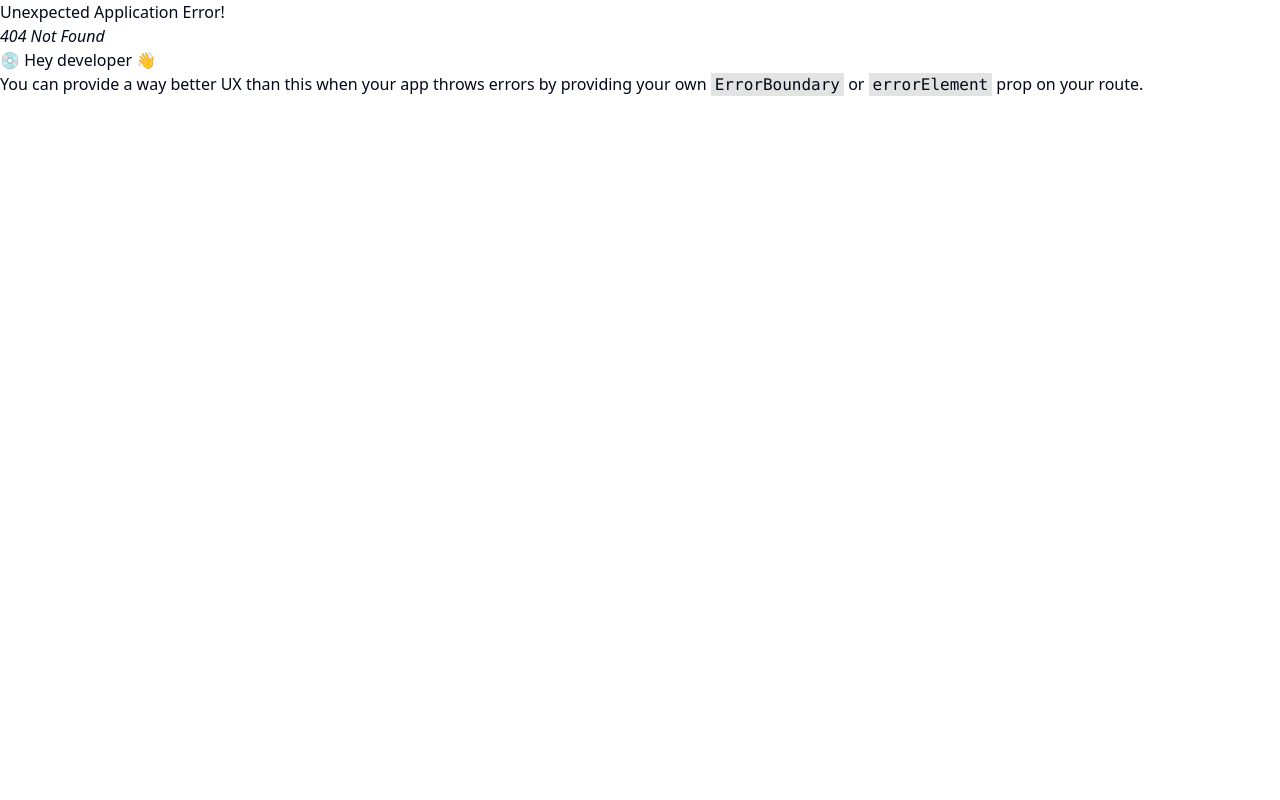
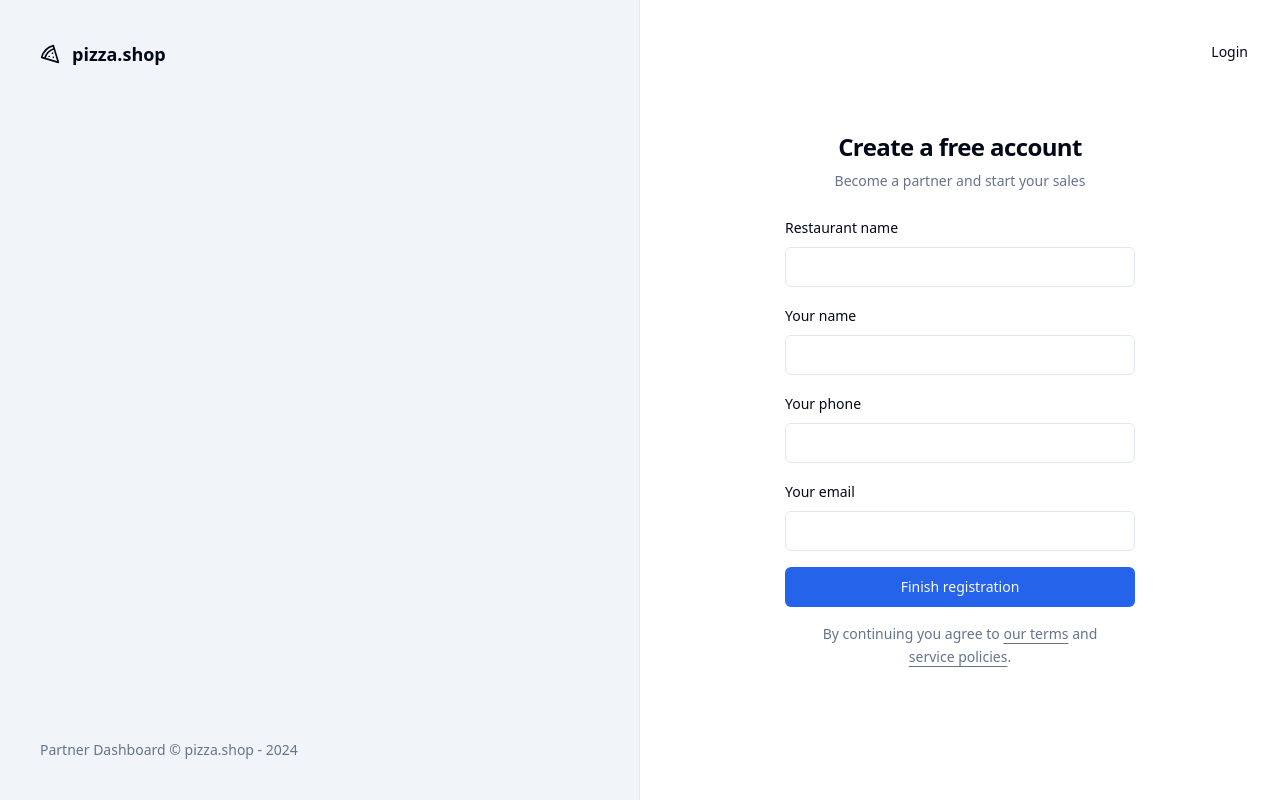
Before and after one commit to lucastenani/pizza.shop, a React (Vite) app: page /sign-up in a window 1280 px wide. Before the commit this address had no page. Built offline with nearby package versions, Linux system fonts and the light colour scheme.

Commit message:
Creation of the restaurant registration page

```diff
--- a/src/pages/_layouts/auth.tsx
+++ b/src/pages/_layouts/auth.tsx
@@ -13,7 +13,7 @@ export function AuthLayout() {
           Partner Dashboard &copy; pizza.shop - {new Date().getFullYear()}
         </footer>
       </div>
-      <main className="flex flex-col items-center justify-center">
+      <main className="relative flex flex-col items-center justify-center">
         <Outlet />
       </main>
     </div>
--- a/src/pages/auth/sign-in.tsx
+++ b/src/pages/auth/sign-in.tsx
@@ -1,5 +1,6 @@
 import { Helmet } from 'react-helmet-async'
 import { useForm } from 'react-hook-form'
+import { Link } from 'react-router-dom'
 import { toast } from 'sonner'
 import { z } from 'zod'
 
@@ -39,6 +40,9 @@ export function SignIn() {
     <>
       <Helmet title="Login" />
       <div className="p-8">
+        <Button className="absolute right-4 top-8" variant={'ghost'} asChild>
+          <Link to={'/sign-up'}>New partner</Link>
+        </Button>
         <div className="flex w-[350px] flex-col justify-center gap-6">
           <div className="flex flex-col gap-2 text-center">
             <h1 className="text-2xl font-semibold tracking-tight">
@@ -54,7 +58,7 @@ export function SignIn() {
           >
             <div className="space-y-2">
               <Label htmlFor="email">Your email</Label>
-              <Input id="email" type="email" {...register('email')} />
+              <Input id="email" type="email" {...register('email')} required />
             </div>
             <Button type="submit" disabled={isSubmitting}>
               Access dashboard
--- /dev/null
+++ b/src/pages/auth/sign-up.tsx
@@ -0,0 +1,109 @@
+import { Helmet } from 'react-helmet-async'
+import { useForm } from 'react-hook-form'
+import { Link, useNavigate } from 'react-router-dom'
+import { toast } from 'sonner'
+import { z } from 'zod'
+
+import { Button } from '@/components/ui/button'
+import { Input } from '@/components/ui/input'
+import { Label } from '@/components/ui/label'
+
+const signUpForm = z.object({
+  restaurantName: z.string(),
+  managerName: z.string(),
+  phone: z.string(),
+  email: z.string().email(),
+})
+
+type SignUpFormInputs = z.infer<typeof signUpForm>
+
+export function SignUp() {
+  const navigate = useNavigate()
+  const {
+    register,
+    handleSubmit,
+    formState: { isSubmitting },
+  } = useForm<SignUpFormInputs>()
+
+  async function handleSignUp(data: SignUpFormInputs) {
+    try {
+      await new Promise((resolve) => setTimeout(resolve, 2000))
+
+      toast.success('Restaurant successfully registered', {
+        action: {
+          label: 'Login',
+          onClick: () => navigate('/sign-in'),
+        },
+      })
+    } catch (error) {
+      toast.error('Error when registering restaurant')
+    }
+  }
+
+  return (
+    <>
+      <Helmet title="Register" />
+      <div className="p-8">
+        <Button className="absolute right-4 top-8" variant={'ghost'} asChild>
+          <Link to={'/sign-in'}>Login</Link>
+        </Button>
+        <div className="flex w-[350px] flex-col justify-center gap-6">
+          <div className="flex flex-col gap-2 text-center">
+            <h1 className="text-2xl font-semibold tracking-tight">
+              Create a free account
+            </h1>
+            <p className="text-sm text-muted-foreground">
+              Become a partner and start your sales
+            </p>
+          </div>
+          <form
+            onSubmit={handleSubmit(handleSignUp)}
+            className="flex flex-col gap-4"
+          >
+            <div className="space-y-2">
+              <Label htmlFor="restaurantName">Restaurant name</Label>
+              <Input
+                id="restaurantName"
+                type="text"
+                {...register('restaurantName')}
+                required
+              />
+            </div>
+            <div className="space-y-2">
+              <Label htmlFor="managerName">Your name</Label>
+              <Input
+                id="managerName"
+                type="text"
+                {...register('managerName')}
+                required
+              />
+            </div>
+            <div className="space-y-2">
+              <Label htmlFor="phone">Your phone</Label>
+              <Input id="phone" type="tel" {...register('phone')} required />
+            </div>
+            <div className="space-y-2">
+              <Label htmlFor="email">Your email</Label>
+              <Input id="email" type="email" {...register('email')} required />
+            </div>
+            <Button type="submit" disabled={isSubmitting}>
+              Finish registration
+            </Button>
+
+            <p className="px-6 text-center text-sm leading-relaxed text-muted-foreground">
+              By continuing you agree to{' '}
+              <a className="underline underline-offset-4" href="#">
+                our terms
+              </a>{' '}
+              and{' '}
+              <a className="underline underline-offset-4" href="#">
+                service policies
+              </a>
+              .
+            </p>
+          </form>
+        </div>
+      </div>
+    </>
+  )
+}
--- a/src/routes.tsx
+++ b/src/routes.tsx
@@ -4,6 +4,7 @@ import { AppLayout } from './pages/_layouts/app'
 import { AuthLayout } from './pages/_layouts/auth'
 import { Dashboard } from './pages/app/dashboard'
 import { SignIn } from './pages/auth/sign-in'
+import { SignUp } from './pages/auth/sign-up'
 
 export const router = createBrowserRouter([
   {
@@ -14,6 +15,9 @@ export const router = createBrowserRouter([
   {
     path: '/',
     element: <AuthLayout />,
-    children: [{ path: '/sign-in', element: <SignIn /> }],
+    children: [
+      { path: '/sign-in', element: <SignIn /> },
+      { path: '/sign-up', element: <SignUp /> },
+    ],
   },
 ])
```
